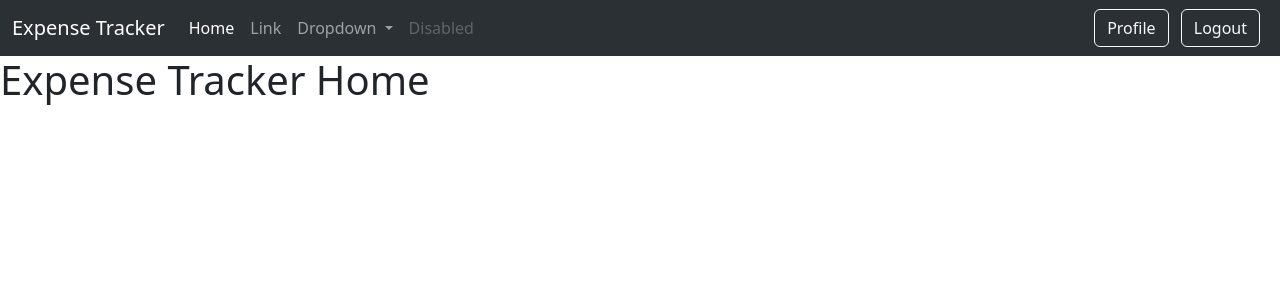
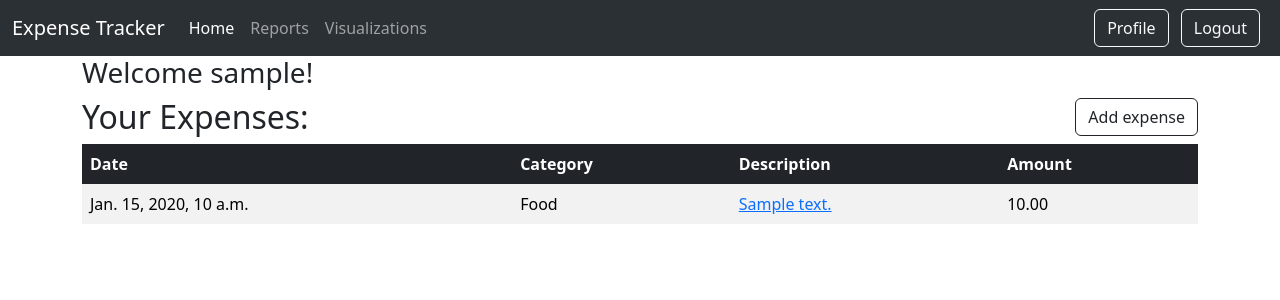
Before and after one commit to yashkadam007/expense_tracker_project, a Django app: page / in a window 1280 px wide. Shown: the top 300 px of the page. Run offline with Django 4.2, Linux system fonts and the light colour scheme; a user stored in the database is signed in; tables that the repository leaves empty hold one stand-in row (values such as "Sample post").

Commit message:
Added feature to add update delete expense

```diff
--- a/expenses/admin.py
+++ b/expenses/admin.py
@@ -1,5 +1,6 @@
 from django.contrib import admin
-from .models import Expense
+from .models import Expense, Category
 
 # Register your models here.
 admin.site.register(Expense)
+admin.site.register(Category)
--- a/expenses/models.py
+++ b/expenses/models.py
@@ -1,6 +1,7 @@
 from django.db import models
 from django.utils import timezone
 from django.contrib.auth.models import User
+from django.urls import reverse
 
 CATEGORY_CHOICES = (
     ('food', 'Food'),
@@ -33,3 +34,6 @@ class Expense(models.Model):
 
     def __str__(self):
         return self.description
+
+    def get_absolute_url(self):
+        return reverse('expense-detail', kwargs={'pk': self.pk})
--- a/expenses/templates/expenses/base.html
+++ b/expenses/templates/expenses/base.html
@@ -12,7 +12,7 @@
   </head>
   <body>
 
-    <nav class="navbar bg-dark navbar-expand-lg bg-body-tertiary " data-bs-theme="dark">
+    <nav class="navbar bg-dark navbar-expand-lg bg-body-tertiary " data-bs-theme="dark" style="background-color: #2C3333;">
       <div class="container-fluid">
         <a class="navbar-brand" href="#">Expense Tracker</a>
         <button class="navbar-toggler" type="button" data-bs-toggle="collapse" data-bs-target="#navbarSupportedContent" aria-controls="navbarSupportedContent" aria-expanded="false" aria-label="Toggle navigation">
@@ -21,24 +21,13 @@
         <div class="collapse navbar-collapse" id="navbarSupportedContent">
           <ul class="navbar-nav me-auto mb-2 mb-lg-0">
             <li class="nav-item">
-              <a class="nav-link active" aria-current="page" href="#">Home</a>
+              <a class="nav-link active" aria-current="page" href="{% url 'home' %}">Home</a>
             </li>
             <li class="nav-item">
-              <a class="nav-link" href="#">Link</a>
-            </li>
-            <li class="nav-item dropdown">
-              <a class="nav-link dropdown-toggle" href="#" role="button" data-bs-toggle="dropdown" aria-expanded="false">
-                Dropdown
-              </a>
-              <ul class="dropdown-menu">
-                <li><a class="dropdown-item" href="#">Action</a></li>
-                <li><a class="dropdown-item" href="#">Another action</a></li>
-                <li><hr class="dropdown-divider"></li>
-                <li><a class="dropdown-item" href="#">Something else here</a></li>
-              </ul>
+              <a class="nav-link" href="#">Reports</a>
             </li>
             <li class="nav-item">
-              <a class="nav-link disabled">Disabled</a>
+              <a class="nav-link " href="#">Visualizations</a>
             </li>
           </ul>
           <div class="text-end">
--- a/expenses/templates/expenses/home.html
+++ b/expenses/templates/expenses/home.html
@@ -1,5 +1,41 @@
 {% extends "expenses/base.html" %}
 
 {% block content%}
-    <h1>Expense Tracker Home</h1>
+  <div class="container">
+      {% if user.is_authenticated %}
+        <h3>Welcome {{ user.username }}!</h3>
+        <div class="row justify-content-between">
+          <div class="col-md-auto"><h2>Your Expenses:</h2></div>
+          <div class="col-md-auto"><a class="btn btn-outline-dark" href="{% url 'expense-create' %}">Add expense</a></div>
+        </div>
+
+        <table class="table table-striped table-hover table-borderless">
+          <thead class="table-dark">
+            <tr>
+              <th>Date</th>
+              <th>Category</th>
+              <th>Description</th>
+              <th>Amount</th>
+            </tr>
+          </thead>
+          <tbody>
+            {% for expense in expenses %}
+              <tr>
+                <td>{{ expense.date }}</td>
+                <td>{{ expense.category }}</td>
+                <td><a href="{% url 'expense-detail' expense.id %}">{{ expense.description }}</a></td>
+                <td>{{ expense.amount }}</td>
+              </tr>
+            {% empty %}
+              <tr>
+                <td colspan="4">No expenses found.</td>
+              </tr>
+            {% endfor %}
+          </tbody>
+        </table>
+      {% else %}
+        <p>You are not logged in. Please <a href="{% url 'login' %}">log in</a> or <a href="{% url 'register' %}">register</a>.</p>
+      {% endif %}
+  </div>
+
 {% endblock content %}
--- a/expenses/urls.py
+++ b/expenses/urls.py
@@ -1,6 +1,11 @@
 from django.urls import path
+from .views import ExpenseListView, ExpenseDetailView, ExpenseCreateView, ExpenseUpdateView, ExpenseDeleteView
 from . import views
 
 urlpatterns = [
-    path('', views.home, name='home'),
+    path('', ExpenseListView.as_view(), name='home'),
+    path('expense/<int:pk>/', ExpenseDetailView.as_view(), name='expense-detail'),
+    path('expense/new/', ExpenseCreateView.as_view(), name='expense-create'),
+    path('expense/<int:pk>/update/', ExpenseUpdateView.as_view(), name='expense-update'),
+    path('expense/<int:pk>/delete/', ExpenseDeleteView.as_view(), name='expense-delete'),
 ]
--- a/expenses/views.py
+++ b/expenses/views.py
@@ -1,6 +1,70 @@
+from typing import Optional
+from django.forms.models import BaseModelForm
+from django.http import Http404, HttpResponse
+from django.utils.decorators import method_decorator
 from django.shortcuts import render
-from django.http import HttpResponse
+from django.contrib.auth.decorators import login_required
+from django.contrib.auth.mixins import LoginRequiredMixin, UserPassesTestMixin
+from django.views.generic import ListView, DetailView, CreateView, UpdateView, DeleteView
+from .models import Expense
 
 # Create your views here.
+@login_required
 def home(request):
-    return render(request, 'expenses/home.html')
+    expenses = Expense.objects.filter(user=request.user)
+    return render(request, 'expenses/home.html', {'expenses': expenses})
+
+@method_decorator(login_required, name='dispatch')
+class ExpenseListView(ListView):
+    model = Expense
+    template_name = 'expenses/home.html'
+    context_object_name = 'expenses'
+    ordering = ['-date']
+
+    def get_queryset(self):
+        queryset = super().get_queryset()
+        return queryset.filter(user=self.request.user)
+
+@method_decorator(login_required, name='dispatch')
+class ExpenseDetailView(DetailView):
+    model = Expense
+
+    def get_object(self, queryset=None):
+        expense = super().get_object(queryset)
+        if expense.user != self.request.user:
+            raise Http404("You are not authorized to view this expense.")
+        return expense
+
+class ExpenseCreateView(LoginRequiredMixin, CreateView):
+    model = Expense
+    fields = ['amount', 'description', 'category']
+
+    def form_valid(self, form):
+        form.instance.user = self.request.user
+        return super().form_valid(form)
+
+
+class ExpenseUpdateView(LoginRequiredMixin, UserPassesTestMixin, UpdateView):
+    model = Expense
+    fields = ['amount', 'description', 'category']
+
+    def form_valid(self, form):
+        form.instance.user = self.request.user
+        return super().form_valid(form)
+
+    def test_func(self):
+        expense = self.get_object()
+        if self.request.user == expense.user:
+            return True
+        return False
+
+
+class ExpenseDeleteView(LoginRequiredMixin, UserPassesTestMixin, DeleteView):
+    model = Expense
+    success_url = '/'
+
+    def test_func(self):
+        expense = self.get_object()
+        if self.request.user == expense.user:
+            return True
+        return False
```
Also changed, not shown: expenses/templates/expenses/expense_confirm_delete.html (added, +16 -0 lines), expenses/templates/expenses/expense_detail.html (added, +25 -0 lines), expenses/templates/expenses/expense_form.html (added, +16 -0 lines), users/templates/users/profile.html (+6 -2 lines), media/default.jpg (added), media/profile_pics/default.jpg, media/profile_pics/profile_QlaQChg.jpeg (added), media/profile_pics/profile_XhQCcnx.jpeg (added).
